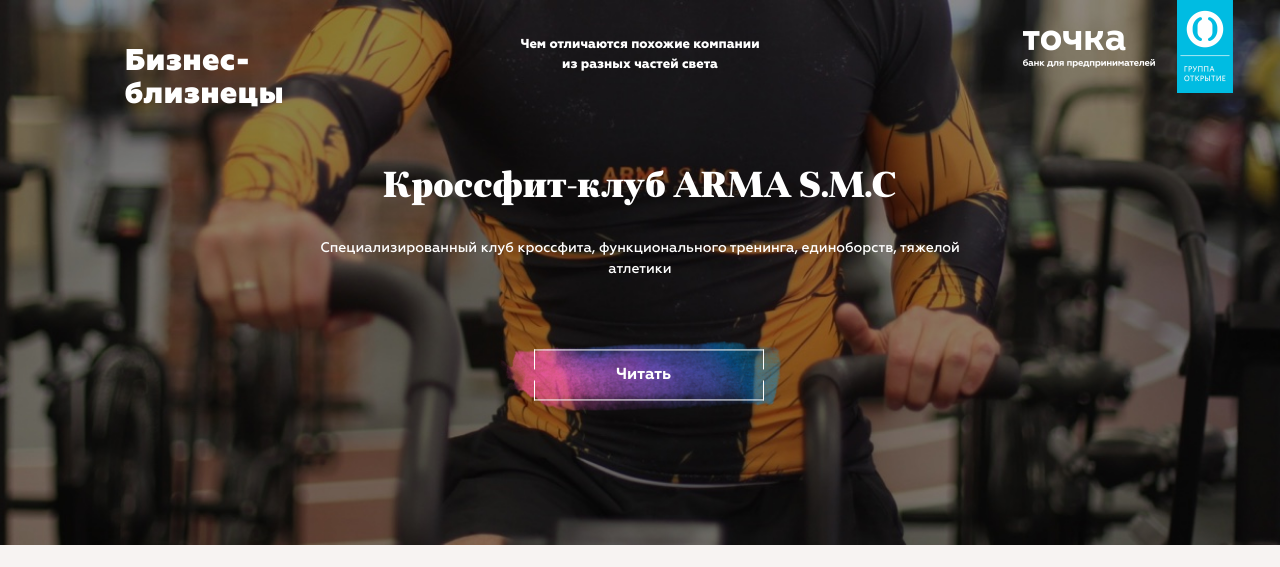
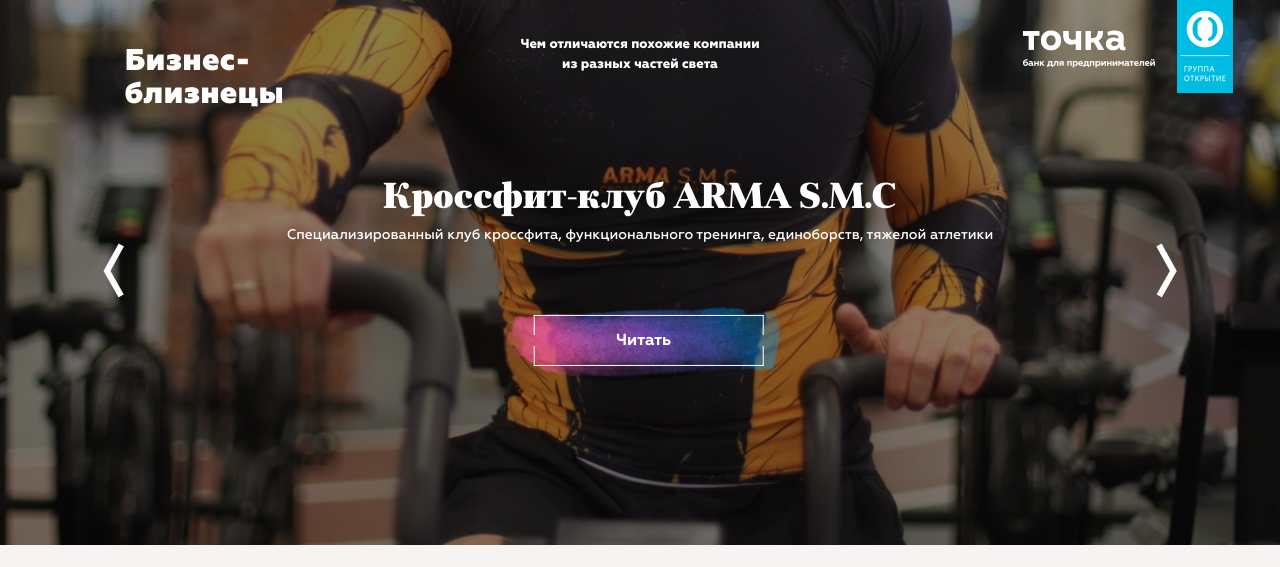
Before and after one commit to opportunato/esquire-ad, a website: page frontend/pages/index.html in a window 1280 px wide. Shown: the top 567 px of the page. Drawn offline with nearby package versions, Linux system fonts and the light colour scheme; files that its build step writes are made by us from their sources; files whose address does not match are found by name.

Commit message:
Added basic slider

```diff
--- a/frontend/pages/index.html
+++ b/frontend/pages/index.html
@@ -19,8 +19,8 @@
 
 {% block content %}
   <div class="main">
-    <div class="root">
-      <nav class="root-nav main-wrapper">
+    <div class="index">
+      <nav class="index-nav main-wrapper">
         <h1>Бизнес-близнецы</h1>
         <h2>Чем отличаются похожие компании из разных частей света</h2>
         <div class="sponsor-tochka">
@@ -30,10 +30,37 @@
       <div class="sponsor-otkritie">
         <img src="./images/sponsor-otkritie.png" />
       </div>
-      <div class="root-content">
-        <h1>Кроссфит-клуб ARMA S.M.C</h1>
-        <h2>Cпециализированный клуб кроссфита, функционального тренинга, единоборств, тяжелой атлетики</h2>
-        <a class="button colored" href="arma.html">Читать</a>
+      <div class="slider js_slider">
+        <div class="frame js_frame">
+          <ul class="slides js_slides">
+            <li>
+              <div class="index-slide">
+                <div class="index-wrapper">
+                  <h1>Кроссфит-клуб ARMA S.M.C</h1>
+                  <h2>Cпециализированный клуб кроссфита, функционального тренинга, единоборств, тяжелой атлетики</h2>
+                  <a class="button colored" href="arma.html">Читать</a>
+                </div>
+              </div>
+            </li>
+            <li>
+              <div class="index-slide">
+                <div class="index-wrapper">
+                  <h1>Кроссфит-клуб ARMA S.M.C</h1>
+                  <h2>Cпециализированный клуб кроссфита, функционального тренинга, единоборств, тяжелой атлетики</h2>
+                  <a class="button colored" href="arma.html">Читать</a>
+                </div>
+              </div>
+            </li>
+          </ul>
+        </div>
+
+        <span class="js_prev prev">
+          <img src="./images/arrow-prev.png" />
+        </span>
+
+        <span class="js_next next">
+          <img src="./images/arrow-next.png" />
+        </span>
       </div>
     </div>
     <ul class="companies main-wrapper">
@@ -48,4 +75,5 @@
       </li>
     </ul>
   </div>
+  <script src="./js/app.js"></script>
 {% endblock %}
--- a/frontend/styles/index.css
+++ b/frontend/styles/index.css
@@ -1,16 +1,5 @@
 .main {
   height: 100%;
-}
-
-.root {
-  position: relative;
-  height: calc(100% - 270px);
-  min-height: 545px;
-
-  background: url("../images/bg.jpg") center;
-  background-size: cover;
-  color: white;
-  font-family: 'Geometria', sans-serif;
 }
 
 .main-wrapper {
@@ -25,13 +14,24 @@
   transform: translate(-50%, -50%);
 }
 
-.root-nav {
+.index {
+  position: relative;
+  height: calc(100% - 270px);
+  min-height: 545px;
+
+  color: white;
+  font-family: 'Geometria', sans-serif;
+}
+
+.index-nav {
   position: absolute;
   top: 25px; left: 50%;
   transform: translateX(-50%);
+
+  z-index: 1;
 }
 
-.root-nav > h1 {
+.index-nav > h1 {
   position: absolute;
   top: 0; left: 0;
 
@@ -43,7 +43,7 @@
   line-height: 1.1;
 }
 
-.root-nav > h2 {
+.index-nav > h2 {
   position: absolute;
   top: 10px; left: 50%;
   transform: translateX(-50%);
@@ -56,7 +56,7 @@
   text-align: center;
 }
 
-.root-nav .sponsor-tochka {
+.index-nav .sponsor-tochka {
   position: absolute;
   right: 0; top: 5px;
 }
@@ -76,13 +76,34 @@
   width: 56px;
 }
 
-.root-content {
+.js_prev, .js_next {
+  position: absolute;
+  top: 50%;
+  transform: translateY(-50%);
+
+  cursor: pointer;
+}
+
+.js_prev {
+  right: calc(100% - 250px/2);
+}
+
+.js_next {
+  left: calc(100% - 250px/2);
+}
+
+.index-slide {
+  height: 100%;
+  background: url("../images/bg.jpg") center;
+  background-size: cover;
+}
+
+.index-wrapper {
   position: absolute;
   left: 50%; top: 50%;
   transform: translate(-50%, -50%);
-}
 
-.root-content > h1 {
+   > h1 {
     margin-bottom: 30px;
 
     font-family: 'Angelica Pro Title', serif;
@@ -91,13 +112,14 @@
     text-align: center;
   }
 
-.root-content > h2 {
+  > h2 {
     margin-bottom: 60px;
 
     font-size: 14px;
     font-weight: 500;
     line-height: 1.5;
     text-align: center;
+  }
 }
 
 .companies {
--- a/frontend/styles/main.css
+++ b/frontend/styles/main.css
@@ -1,5 +1,6 @@
 @import url("./normalize.css");
 @import url("./fonts.css");
 @import url("./global.css");
+@import url("./slider.css");
 @import url("./article.css");
 @import url("./index.css");
--- /dev/null
+++ b/frontend/styles/slider.css
@@ -0,0 +1,29 @@
+/**
+ * (optional) define here the style definitions which should be applied on the slider container
+ * e.g. width including further controls like arrows etc.
+ */
+.slider {
+  height: 100%;
+  width: 100%;
+}
+
+.frame {
+  height: 100%;
+  position: relative;
+  font-size: 0;
+  line-height: 0;
+  overflow: hidden;
+  white-space: nowrap;
+}
+
+.slides {
+  height: 100%;
+  display: inline-block;
+}
+
+.slides > li {
+  height: 100%;
+  position: relative;
+  display: inline-block;
+  width: 100vw;
+}
```
Also changed, not shown: frontend/js/index.js (added, +9 -0 lines), gulpfile.js (+27 -3 lines), package.json (+11 -2 lines). Lines whose indentation alone changed are shown as unchanged.
